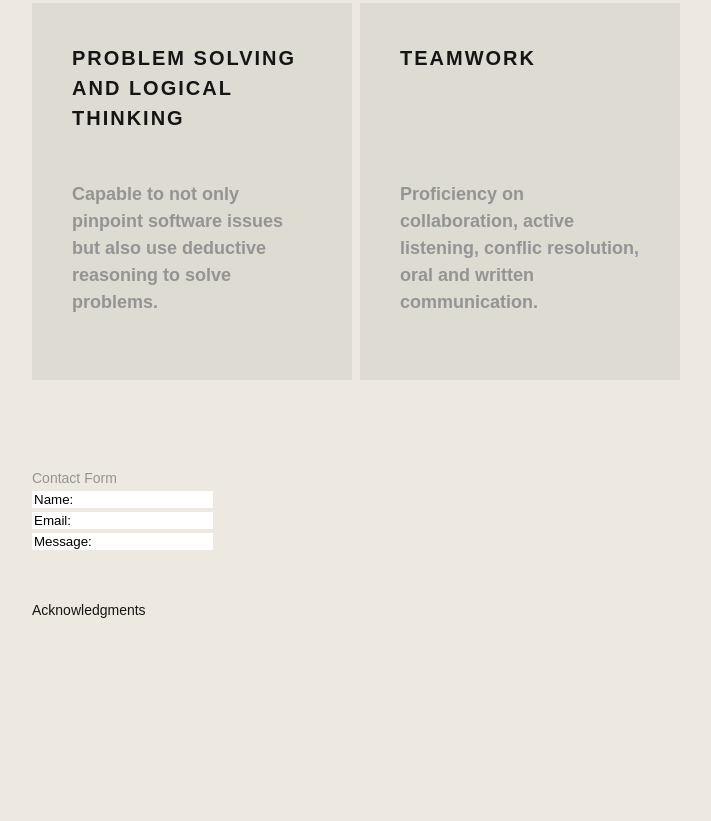
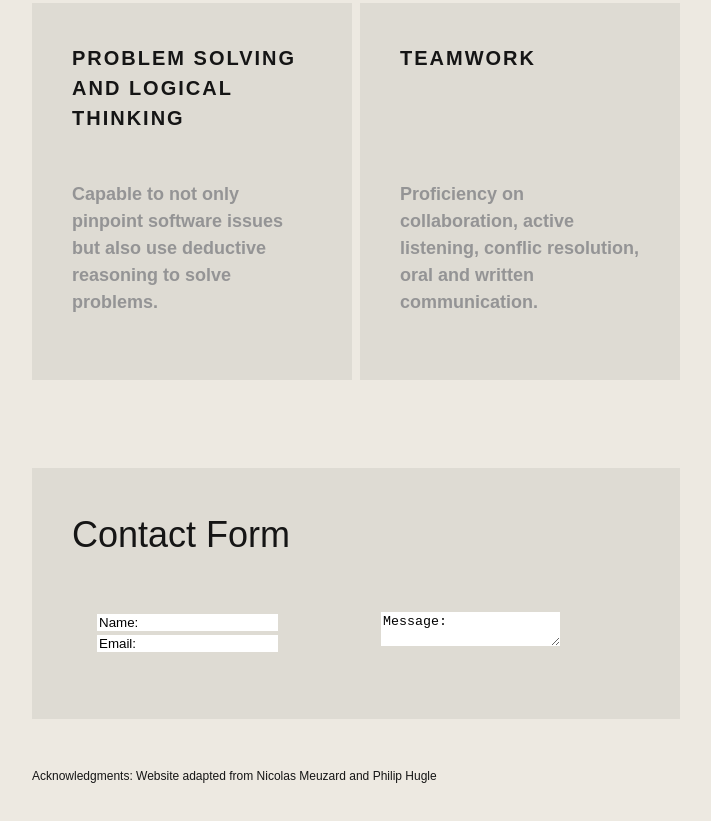
Before and after one commit to sicaramacuya/single-page-portfolio, a plain HTML site: page index.html in a window 1280 px wide. Shown: the part 825-1646 px from the top of the page, without its empty margins (512-1223 px from the left). Before the commit the page ends 1534 px from the top, so only its background shows below. Drawn offline with Linux system fonts and the light colour scheme.

Commit message:
styled contact form

```diff
--- a/index.html
+++ b/index.html
@@ -116,18 +116,25 @@
                 </div>
                 <div id="contact">
                     <div id="contact-clip-board">
-                        <div id="contact-text">Contact Form</div>
-                        <div id="input-name-container">
-                            <input id="input-name" type="text" value="Name:">
-                        </div>
-                        <div id="input-email-container"></div>
-                            <input id="input-email" type="text" value="Email:">
-                        <div id="input-message-container">
-                            <input id="input-message" type="text" value="Message:">
+                        <div id="contact-tittle">Contact Form</div>
+                        <div id="contact-left-right-contaienr">
+                            <div id="left-side-contact">
+                                <div id="input-name-container">
+                                    <input id="input-name" type="text" value="Name:">
+                                </div>
+                                <div id="input-email-container">
+                                    <input id="input-email" type="text" value="Email:">
+                                </div>
+                            </div>
+                            <div id="right-side-contact">
+                                <div id="input-message-container">
+                                    <textarea id="input-message" type="text">Message:</textarea>
+                                </div>
+                            </div>
                         </div>
                     </div>
                 </div>
-                <p id="acknowledgment">Acknowledgments</p>
+                <p id="acknowledgment">Acknowledgments: Website adapted from <a href="https://sarahdayan.dev/">Nicolas Meuzard</a> and <a href="https://philiphugle.de/en/">Philip Hugle</a></p>
             </div>
             <div id="bottom-section"></div>
             <div id="upper-section"></div>
--- a/resources/css/styles.css
+++ b/resources/css/styles.css
@@ -89,11 +89,6 @@ li {
     padding-top: 88px;
 }
 #skills {
-    padding-top: 88px;
-}
-
-#contact {
-    margin-bottom: 48px;
     padding-top: 88px;
 }
 
@@ -273,3 +268,48 @@ img {
     z-index: 20;
     background: linear-gradient(0deg, rgba(255, 255, 255, 0),rgb(237, 233, 225));
 }
+
+#contact {
+    margin-top: 88px;
+    margin-bottom: 48px;
+    background-color: rgba(218, 215, 208, 0.776);
+    width: 100%;
+}
+
+#contact-clip-board {
+    display: flex;
+    flex-direction: column;
+    padding: 40px;
+}
+
+#contact-tittle {
+    font-size: 36px;
+    color: rgb(21, 21, 21);
+    padding-bottom: 25px;
+}
+
+#contact-left-right-contaienr {
+    display: flex;
+    flex-direction: row;
+    width: 100%;
+}
+
+#left-side-contact {
+    display: flex;
+    flex-direction: column;
+    padding: 25px;
+    width: 50%;
+
+}
+
+#right-side-contact {
+    padding: 25px;
+    width: 50%;
+}
+
+#acknowledgment {
+    margin-top: 16px;
+    margin-bottom: 16px;
+    font-size: 12px;
+    font-weight: 100;
+}
```
